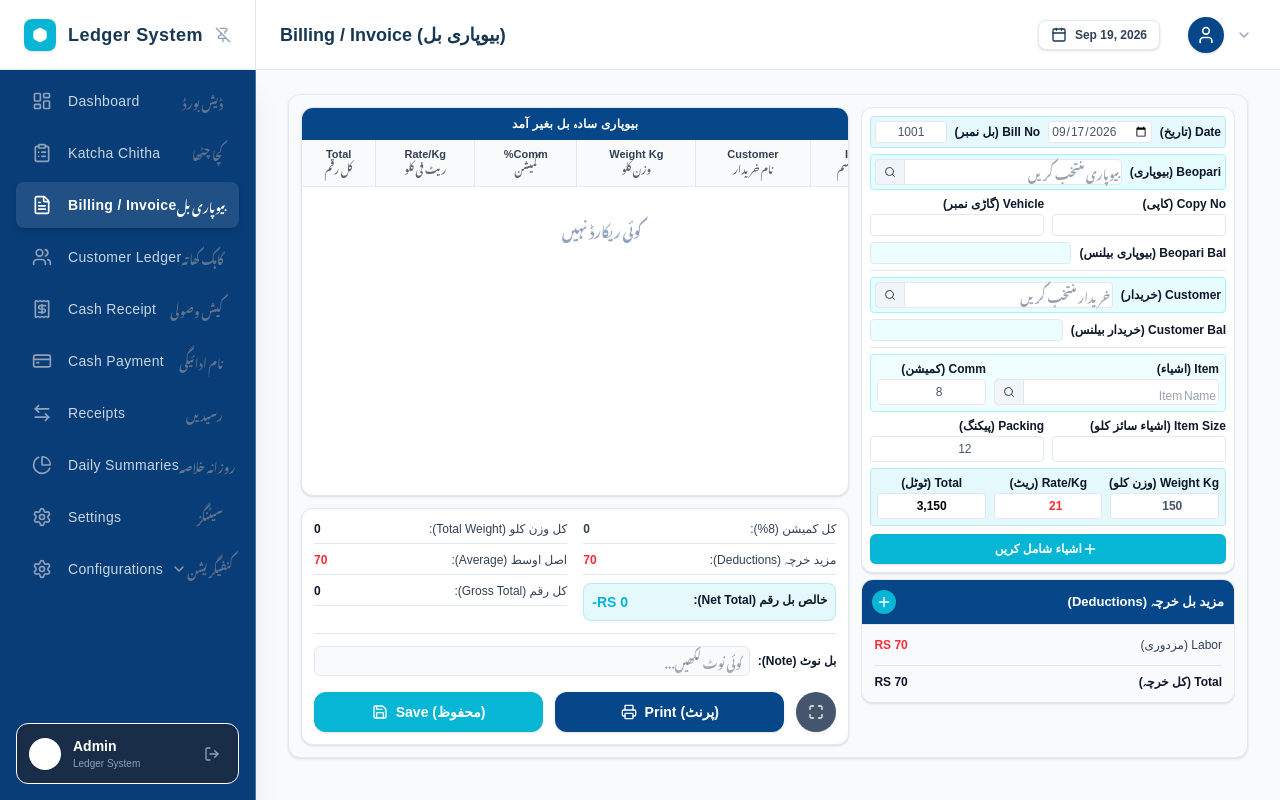
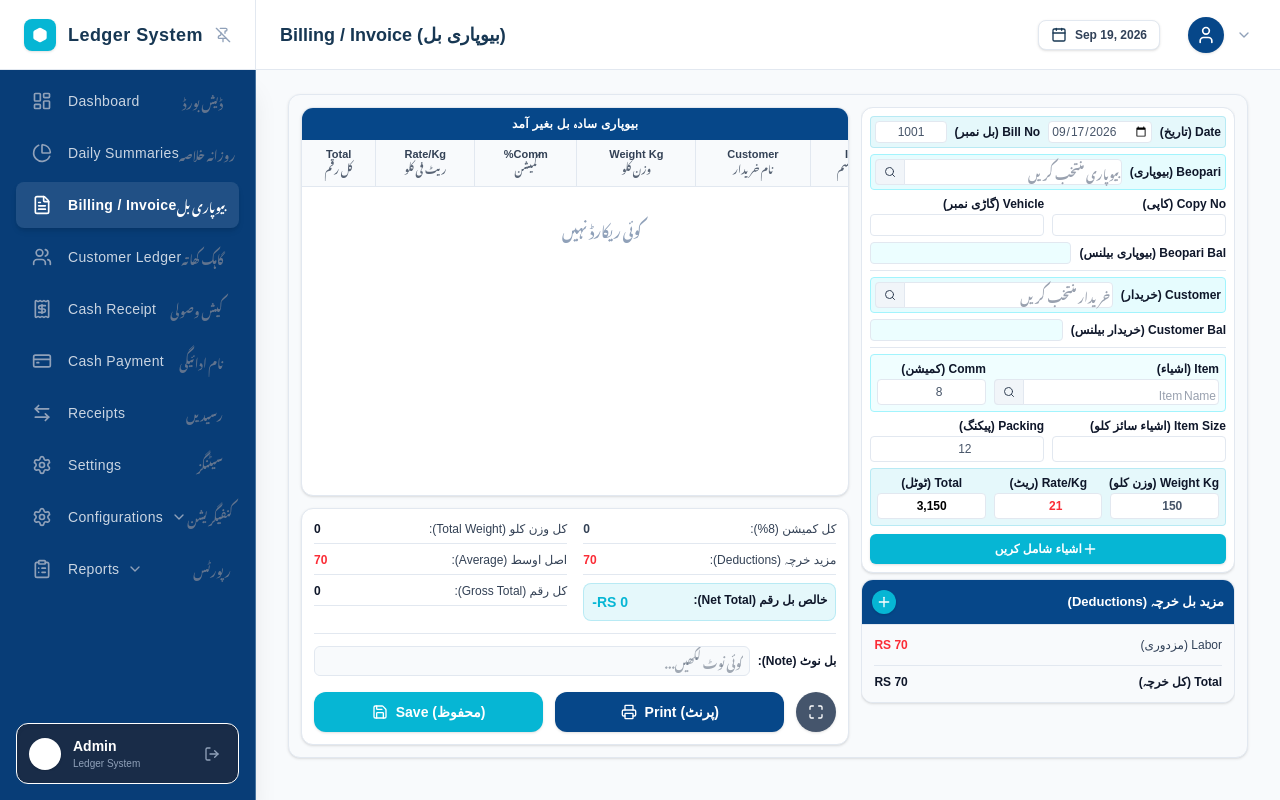
Before and after one commit to SamarRashid/Ledger-System, a Next.js app: page /billing in a window 1280 px wide. Built offline with nearby package versions, Linux system fonts and the light colour scheme; a web font is replaced by a local one.

Commit message:
updation

```diff
--- a/src/components/layout/Sidebar.tsx
+++ b/src/components/layout/Sidebar.tsx
@@ -24,13 +24,12 @@ import { cn } from "@/components/layout/Header";
 
 const navLinks = [
   { href: "/dashboard", icon: LayoutDashboard, labelEn: "Dashboard", labelUr: "ڈیش بورڈ" },
-  { href: "/katcha-chitha", icon: ClipboardList, labelEn: "Katcha Chitha", labelUr: "کچا چٹھا" },
+  { href: "/summaries", icon: PieChart, labelEn: "Daily Summaries", labelUr: "روزانہ خلاصہ" },
   { href: "/billing", icon: FileText, labelEn: "Billing / Invoice", labelUr: "بیوپاری بل" },
   { href: "/ledger", icon: Users, labelEn: "Customer Ledger", labelUr: "گاہک کھاتہ" },
   { href: "/cash-receipt", icon: Receipt, labelEn: "Cash Receipt", labelUr: "کیش وصولی" },
   { href: "/cash-payment", icon: CreditCard, labelEn: "Cash Payment", labelUr: "نام ادائیگی" },
   { href: "/receipts-payments", icon: ArrowLeftRight, labelEn: "Receipts", labelUr: "رسیدیں" },
-  { href: "/summaries", icon: PieChart, labelEn: "Daily Summaries", labelUr: "روزانہ خلاصہ" },
   { href: "/settings", icon: Settings, labelEn: "Settings", labelUr: "سیٹنگز" },
   {
     href: "/configurations",
@@ -38,16 +37,38 @@ const navLinks = [
     labelEn: "Configurations",
     labelUr: "کنفیگریشن",
     subItems: [
-    {
-  href: "/configration",
-  icon: Users,
-  labelEn: "Customers",
-  labelUr: "کسٹمر"
-},
+      { href: "/configration", icon: Users, labelEn: "Customers", labelUr: "کسٹمر" },
       { href: "/suplier", icon: Truck, labelEn: "Suppliers", labelUr: "سپلائر" },
       { href: "/products", icon: Package, labelEn: "Products", labelUr: "پروڈکٹس" },
     ]
   },
+  {
+    href: "/reports",
+    icon: ClipboardList,
+    labelEn: "Reports",
+    labelUr: "رپورٹس",
+    subItems: [
+      { href: "/katcha-chitha", icon: ClipboardList, labelEn: "Katcha Chitha", labelUr: "کچا چٹھا" },
+      { href: "/reports/khata-index", icon: FileText, labelEn: "Khata Index", labelUr: "کھاتہ انڈیکس" },
+      { href: "/reports/general-trial", icon: FileText, labelEn: "General Trial List", labelUr: "جنرل ٹرائل لسٹ" },
+      { href: "/reports/daily-sale-book", icon: FileText, labelEn: "Daily Sale Book", labelUr: "روزانہ سیل بک" },
+      { href: "/reports/daily-supplier-items", icon: FileText, labelEn: "Supplier Items", labelUr: "روزانہ بیوپاری بل کے مطابق اشیاء" },
+      { href: "/reports/remaining-cash", icon: CreditCard, labelEn: "Remaining Cash", labelUr: "باقی روکر" },
+      { href: "/reports/supplier-bills", icon: FileText, labelEn: "Supplier Bills", labelUr: "بیوپاری کے بل" },
+      { href: "/reports/diary-receipt", icon: Receipt, labelEn: "Diary Receipt", labelUr: "ڈائری رسید" },
+      { href: "/reports/my-diary-receipt", icon: Receipt, labelEn: "My Diary Receipt", labelUr: "ڈائری رسید میری" },
+      { href: "/reports/sale-bill-copy", icon: FileText, labelEn: "Sale Bill Copy", labelUr: "سیل بل کاپی" },
+      { href: "/reports/customer-khata-receipt", icon: Receipt, labelEn: "Khata Receipt", labelUr: "گاہک کھاتہ رسید" },
+      { href: "/reports/customer-khata", icon: Users, labelEn: "Customer Khata", labelUr: "گاہک کھاتہ" },
+      { href: "/reports/general-khata", icon: Users, labelEn: "General Khata", labelUr: "جنرل کھاتہ" },
+      { href: "/reports/joint-supplier-khata", icon: Users, labelEn: "Joint Khata", labelUr: "مشترکہ بیوپاری کھاتہ" },
+      { href: "/reports/daily-sale", icon: FileText, labelEn: "Daily Sale", labelUr: "روزانہ کی سیل" },
+      { href: "/reports/receipts-journal", icon: FileText, labelEn: "Receipts Journal", labelUr: "رسیدات روزنامچہ" },
+      { href: "/reports/journal", icon: FileText, labelEn: "Journal", labelUr: "روزنامچہ" },
+      { href: "/reports/daily-supplier-bills", icon: FileText, labelEn: "Daily Supplier Bills", labelUr: "بیوپاری روزانہ کے بل" },
+      { href: "/reports/beopari-bill", icon: FileText, labelEn: "Supplier Bill", labelUr: "بیوپاری بل" },
+    ]
+  }
 ];
 
 interface SidebarProps {
@@ -61,10 +82,14 @@ export function Sidebar({ isPinned, setIsPinned, isMobileOpen, setIsMobileOpen }
   const pathname = usePathname();
   const [isHovered, setIsHovered] = useState<boolean>(false);
 
-  // State for Configurations Dropdown
-  const [isConfigOpen, setIsConfigOpen] = useState<boolean>(
-    pathname.toLowerCase().includes("configurations")
-  );
+  const [openSubmenus, setOpenSubmenus] = useState<Record<string, boolean>>({
+    "/configurations": pathname.toLowerCase().includes("configurations"),
+    "/reports": pathname.toLowerCase().includes("reports") || pathname.toLowerCase().includes("katcha-chitha")
+  });
+
+  const toggleSubmenu = (href: string) => {
+    setOpenSubmenus(prev => ({ ...prev, [href]: !prev[href] }));
+  };
 
   const isExpandedDesktop = isPinned || isHovered;
 
@@ -100,11 +125,12 @@ export function Sidebar({ isPinned, setIsPinned, isMobileOpen, setIsMobileOpen }
 
           // RENDER SUBMODULE / DROPDOWN MENU
           if (hasSubItems) {
+            const isOpen = openSubmenus[link.href];
             return (
               <div key={link.href} className="flex flex-col gap-1">
                 <button
                   type="button"
-                  onClick={() => setIsConfigOpen(!isConfigOpen)}
+                  onClick={() => toggleSubmenu(link.href)}
                   className={cn(
                     "group relative flex items-center h-[46px] rounded-lg transition-all duration-200 cursor-pointer overflow-hidden whitespace-nowrap shrink-0 w-full text-left",
                     isActive ? "bg-white/10 dark:bg-slate-800 text-white font-semibold shadow-md mx-1" : "text-slate-300 hover:bg-slate-800/80 mx-1"
@@ -123,14 +149,14 @@ export function Sidebar({ isPinned, setIsPinned, isMobileOpen, setIsMobileOpen }
                   )}>
                     <div className="flex items-center gap-2">
                       <span className="text-[14px] tracking-wide">{link.labelEn}</span>
-                      <ChevronDown className={cn("h-4 w-4 text-slate-400 transition-transform duration-200", isConfigOpen ? "rotate-180" : "")} />
+                      <ChevronDown className={cn("h-4 w-4 text-slate-400 transition-transform duration-200", isOpen ? "rotate-180" : "")} />
                     </div>
                     <span className={cn("font-urdu text-[12px]", isActive ? "text-[#ffff]" : "text-slate-500")}>{link.labelUr}</span>
                   </div>
                 </button>
 
-                {/* SUBMODULE SUB-ITEMS (CUSTOMER, SUPPLIER, PRODUCTS) */}
-                {isConfigOpen && (isExpandedDesktop || isMobileOpen) && (
+                {/* SUBMODULE SUB-ITEMS */}
+                {isOpen && (isExpandedDesktop || isMobileOpen) && (
                   <div className="flex flex-col gap-1 pl-6 pr-1 border-l-2 border-[#D9F0FF]/20 my-0.5 ml-6">
                     {link.subItems?.map((sub) => {
                       const isSubActive = pathname === sub.href;
```
Lines whose indentation alone changed are shown as unchanged.
